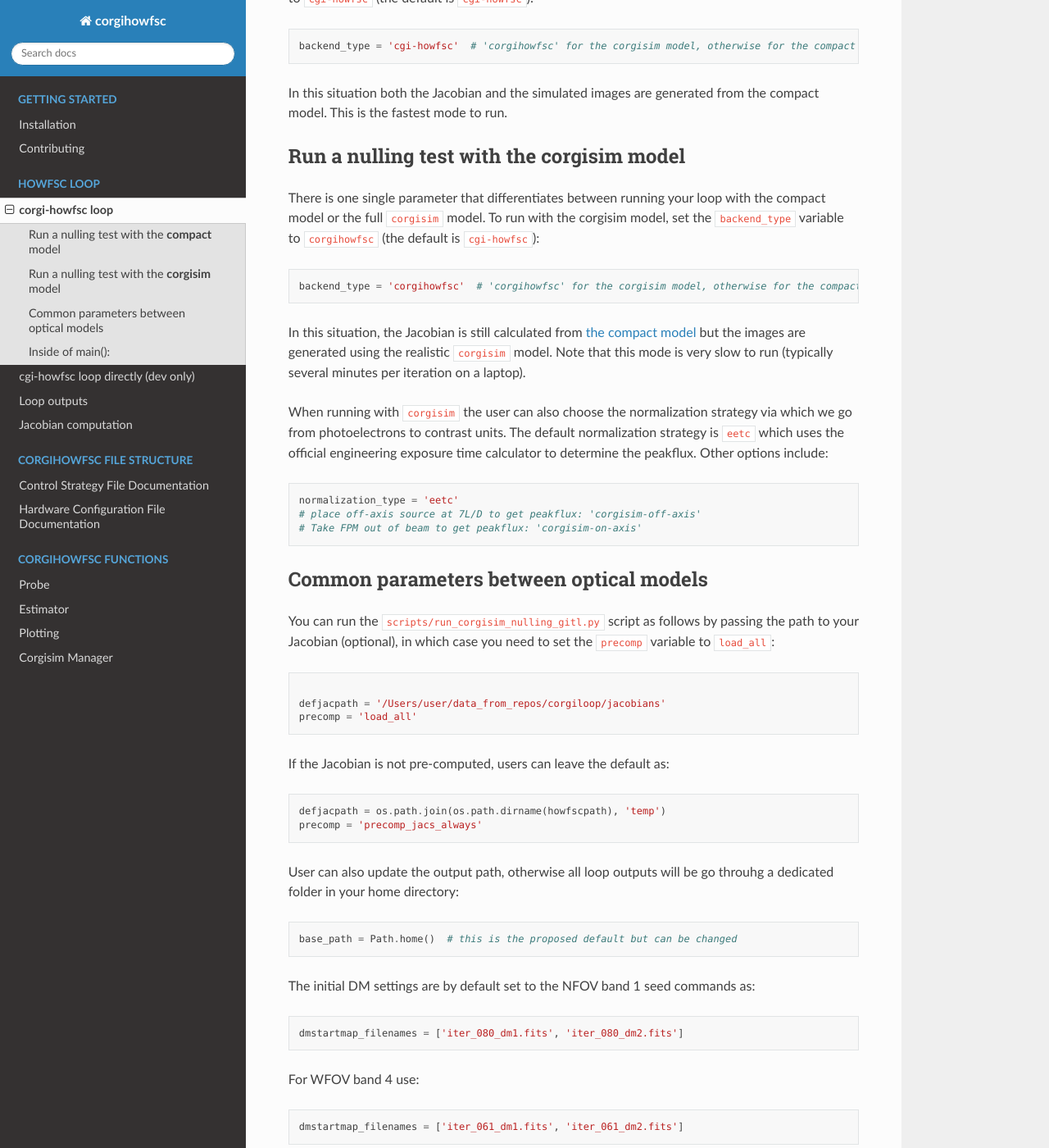
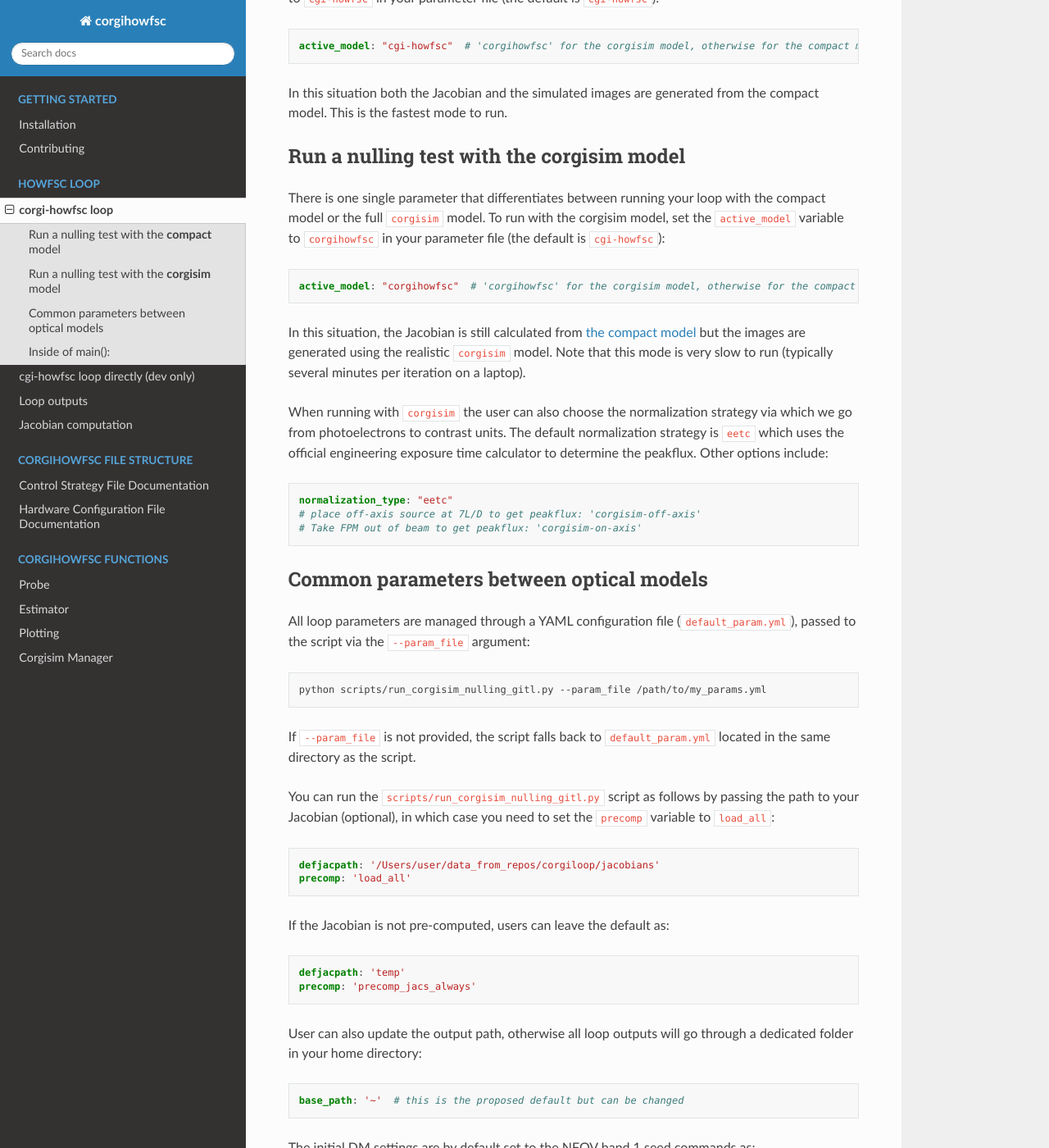
Before and after one commit to roman-corgi/corgihowfsc, a Sphinx documentation site: the page built from docs/source/gitl_corgi_howfsc.md, in a window 1280 px wide and 1400 px high, scrolled down 971 px. Shown: the whole window at 82% size. Built offline with Sphinx 7.4.7 and the Read the Docs theme 3.1.0, drawn with Linux system fonts in a browser that asks for light colours; some of the changed text lies outside the part shown.

Commit message:
updated the documention to explain what is in the main and how to use the file.

````diff
--- a/docs/source/gitl_corgi_howfsc.md
+++ b/docs/source/gitl_corgi_howfsc.md
@@ -28,9 +28,9 @@
 ## Run a nulling test with the **compact** model
 
 There is one single parameter that differentiates between running your loop with the compact model or the full `corgisim` model.
-To run with the compact model, set the `backend_type` variable to `cgi-howfsc` (the default is `cgi-howfsc`):
-```python
-backend_type = 'cgi-howfsc'  # 'corgihowfsc' for the corgisim model, otherwise for the compact model use: 'cgi-howfsc'
+To run with the compact model, set the `active_model` variable to `cgi-howfsc` in your parameter file (the default is `cgi-howfsc`):
+```yaml
+active_model: "cgi-howfsc"  # 'corgihowfsc' for the corgisim model, otherwise for the compact model use: 'cgi-howfsc'
 ```
 In this situation both the Jacobian and the simulated images are generated from the compact model.
 This is the fastest mode to run.
@@ -38,9 +38,9 @@
 ## Run a nulling test with the **corgisim** model
 
 There is one single parameter that differentiates between running your loop with the compact model or the full `corgisim` model.
-To run with the corgisim model, set the `backend_type` variable to `corgihowfsc` (the default is `cgi-howfsc`):
-```python
-backend_type = 'corgihowfsc'  # 'corgihowfsc' for the corgisim model, otherwise for the compact model use: 'cgi-howfsc'
+To run with the corgisim model, set the `active_model` variable to `corgihowfsc` in your parameter file (the default is `cgi-howfsc`):
+```yaml
+active_model: "corgihowfsc"  # 'corgihowfsc' for the corgisim model, otherwise for the compact model use: 'cgi-howfsc'
 ```
 
 In this situation, the Jacobian is still calculated from [the compact model](jacobian_computation.md#precomputing-a-jacobian) but the images are generated
@@ -48,44 +48,53 @@
 (typically several minutes per iteration on a laptop).
 
 When running with `corgisim` the user can also choose the normalization strategy via which we go from photoelectrons to contrast units. The default normalization strategy is `eetc` which uses the official engineering exposure time calculator to determine the peakflux. Other options include:
-```python
-normalization_type = 'eetc'
+```yaml
+normalization_type: "eetc"
 # place off-axis source at 7L/D to get peakflux: 'corgisim-off-axis'
 # Take FPM out of beam to get peakflux: 'corgisim-on-axis'
 ```
 
 ## Common parameters between optical models
 
+All loop parameters are managed through a YAML configuration file (`default_param.yml`), passed to the script via the `--param_file` argument:
+```bash
+python scripts/run_corgisim_nulling_gitl.py --param_file /path/to/my_params.yml
+```
+If `--param_file` is not provided, the script falls back to `default_param.yml` located in the same directory as the script.
+
 You can run the `scripts/run_corgisim_nulling_gitl.py` script as follows by passing the path to your Jacobian (optional),
 in which case you need to set the `precomp` variable to `load_all`:
-```python
-
-defjacpath = '/Users/user/data_from_repos/corgiloop/jacobians'
-precomp = 'load_all'
+```yaml
+defjacpath: '/Users/user/data_from_repos/corgiloop/jacobians'
+precomp: 'load_all'
 ```
 If the Jacobian is not pre-computed, users can leave the default as:
-```python
-defjacpath = os.path.join(os.path.dirname(howfscpath), 'temp')
-precomp = 'precomp_jacs_always'
+```yaml
+defjacpath: 'temp'
+precomp: 'precomp_jacs_always'
 ```
-User can also update the output path, otherwise all loop outputs will be go throuhg a dedicated folder in your home directory:
-```python
-base_path = Path.home()  # this is the proposed default but can be changed
+User can also update the output path, otherwise all loop outputs will go through a dedicated folder in your home directory:
+```yaml
+base_path: '~'  # this is the proposed default but can be changed
 ```
 The initial DM settings are by default set to the NFOV band 1 seed commands as:
-```python
-dmstartmap_filenames = ['iter_080_dm1.fits', 'iter_080_dm2.fits']
+```yaml
+dmstartmap_filenames:
+  - 'iter_080_dm1.fits'
+  - 'iter_080_dm2.fits'
 ```
 For WFOV band 4 use:
-```python
-dmstartmap_filenames = ['iter_061_dm1.fits', 'iter_061_dm2.fits']
+```yaml
+dmstartmap_filenames:
+  - 'iter_061_dm1.fits'
+  - 'iter_061_dm2.fits'
 ```
 
 For parallel computing the parameters are:
-```python
-num_proper_process = 5
-num_jac_process = 12
-num_imager_worker = None
+```yaml
+num_proper_process: 5
+num_jac_process: 6
+num_imager_worker: null
 ```
 If running on a powerful desktop or cluster, the user can set `num_imager_worker` to an integer >1 such that multiple probe images are simulated in parallel.
 
@@ -95,11 +104,12 @@
 
 ## Inside of main():
 From here, all of the configuration files are loaded.
-1. We start with `get_args` which builds the `args` class which contains a number of basic parameters
+1. We start with argument parsing — `--param_file` is the only CLI argument; it defaults to `default_param.yml` next to the script. The YAML is loaded with `loadyaml` and all parameters are dispatched before entering the loop.
+2. Next we call `get_args` which builds the `args` class which contains a number of basic parameters
 determined by the FPM, bandpass, probe shape, dark hole shape, initial DM shapes, and Jacobian calculation properties.
-2. Next we load the files or get the full filepaths for all of the necessary yaml and fits files we need using `load_files`
-3. Using the coronagraph configuration filepath, we generate the corongraph configuration object `cfg`
-4. Using the hconf filepath, generate the `hconf` object
+3. Next we load the files or get the full filepaths for all of the necessary yaml and fits files we need using `load_files`
+4. Using the coronagraph configuration filepath, we generate the corongraph configuration object `cfg`
+5. Using the hconf filepath, generate the `hconf` object
     * This is where the `sequence` used by `EETC` is used
     * This is where the stellar type and spectrum is set. If the user would like to change those, they can either be changed in the hconf file or:
 
@@ -108,13 +118,13 @@
 hconf['star']['stellar_vmag'] = 5
 hconf['star']['stellar_type'] = 'G05'
 ```
-5. Next we load the control strategy file to generate the `cstrat` object
+6. Next we load the control strategy file to generate the `cstrat` object
    * This is where the probe amplitude schedule and EFC regularization schedules are defined
-6. Define the `esitmator`
-7. Define the `probes` class
-8. Define `imager` class
+7. Define the `estimator`
+8. Define the `probes` class
+9. Define `imager` class
 
-**Note** any `proper` keyword can be passed through `corgi_overrides` as long as the key used in `corgi_overrides` is the same as the key for the relevant `proper_keyword`.
+**Note** any `proper` keyword can be passed through `corgi_overrides` in the model section of the parameter file as long as the key used in `corgi_overrides` is the same as the key for the relevant `proper_keyword`.
 
 If user would like to compare the output with the compact model, the recommended method is to
 use [corgi-howfs with the compact model](#run-a-nulling-test-on-compact-model).
````
